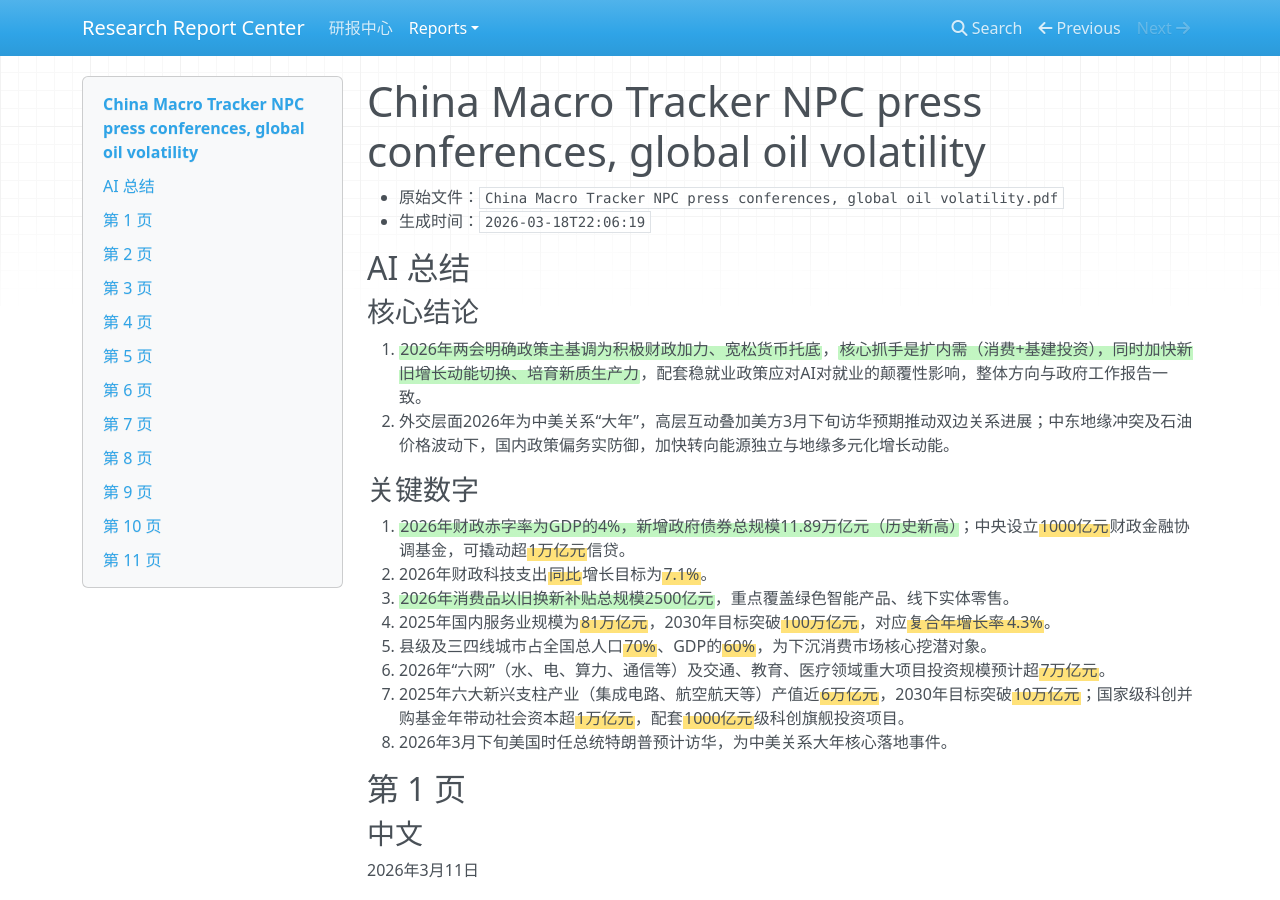
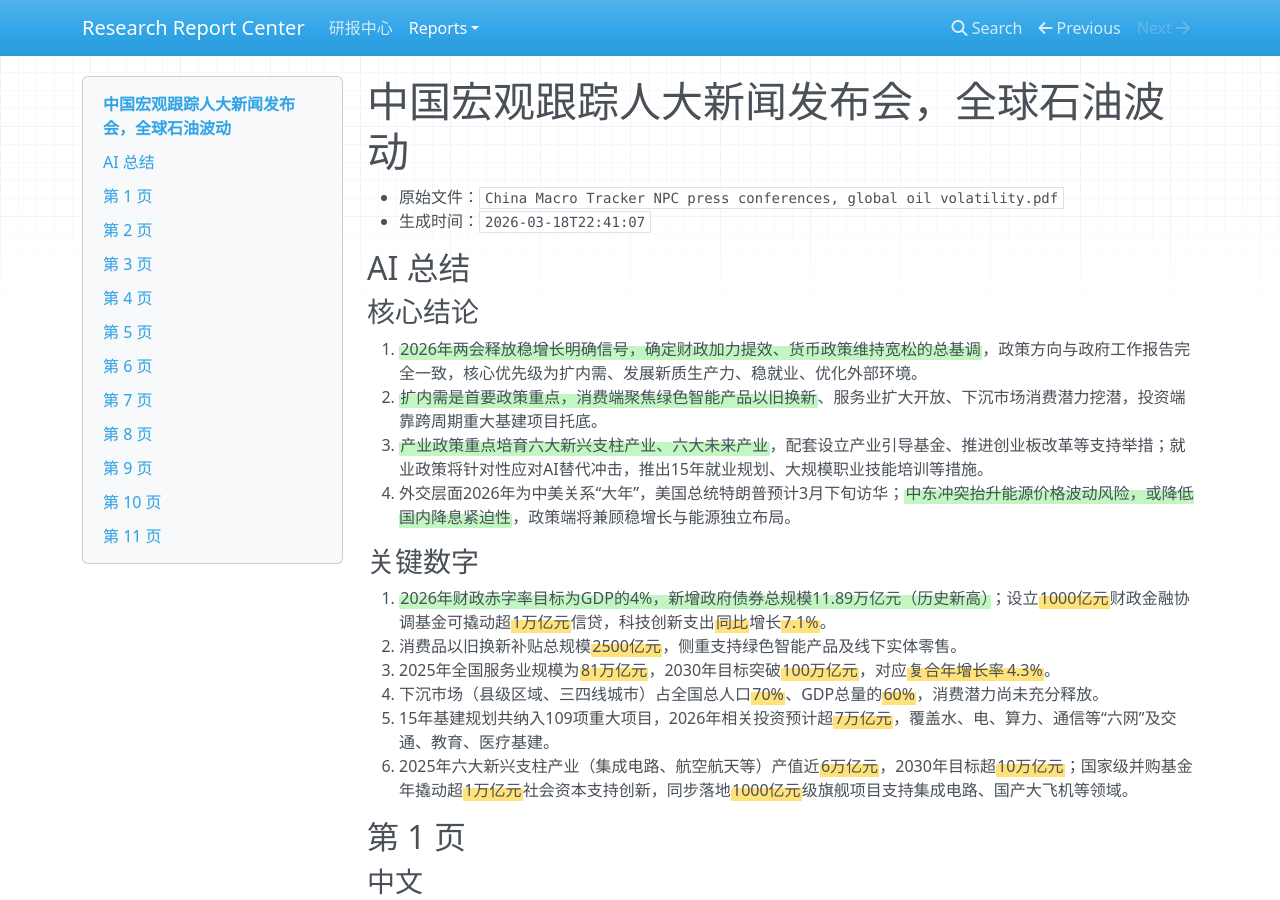
Before and after one commit to zephyr1125/ResearchReportCenter, an MkDocs documentation site: the page built from output/site_src/docs/reports/china-macro-tracker-npc-press-conferences-global-oil-volatility-1fa77902.md, in a window 1280 px wide and 900 px high. Built offline with MkDocs 1.6.1, drawn with Linux system fonts in a browser that asks for light colours; nearby versions of some CDN libraries; some of the changed text lies outside the part shown.

Commit message:
fix: 翻译列表和页面标题

```diff
--- a/output/site_src/docs/reports/china-macro-tracker-npc-press-conferences-global-oil-volatility-1fa77902.md
+++ b/output/site_src/docs/reports/china-macro-tracker-npc-press-conferences-global-oil-volatility-1fa77902.md
@@ -1,23 +1,23 @@
-# China Macro Tracker NPC press conferences, global oil volatility
+# 中国宏观跟踪人大新闻发布会，全球石油波动
 
 - 原始文件：`China Macro Tracker NPC press conferences, global oil volatility.pdf`
-- 生成时间：`2026-03-18T22:06:19`
+- 生成时间：`2026-03-18T22:41:07`
 
 ## AI 总结
 
 ### 核心结论
-1. <mark class="rrc-highlight-insight">2026年两会明确政策主基调为积极财政加力、宽松货币托底</mark>，<mark class="rrc-highlight-insight">核心抓手是扩内需（消费+基建投资），同时加快新旧增长动能切换、培育新质生产力</mark>，配套稳就业政策应对AI对就业的颠覆性影响，整体方向与政府工作报告一致。
-2. 外交层面2026年为中美关系“大年”，高层互动叠加美方3月下旬访华预期推动双边关系进展；中东地缘冲突及石油价格波动下，国内政策偏务实防御，加快转向能源独立与地缘多元化增长动能。
+1. <mark class="rrc-highlight-insight">2026年两会释放稳增长明确信号，确定财政加力提效、货币政策维持宽松的总基调</mark>，政策方向与政府工作报告完全一致，核心优先级为扩内需、发展新质生产力、稳就业、优化外部环境。
+2. <mark class="rrc-highlight-insight">扩内需是首要政策重点，消费端聚焦绿色智能产品以旧换新</mark>、服务业扩大开放、下沉市场消费潜力挖潜，投资端靠跨周期重大基建项目托底。
+3. <mark class="rrc-highlight-insight">产业政策重点培育六大新兴支柱产业、六大未来产业</mark>，配套设立产业引导基金、推进创业板改革等支持举措；就业政策将针对性应对AI替代冲击，推出15年就业规划、大规模职业技能培训等措施。
+4. 外交层面2026年为中美关系“大年”，美国总统特朗普预计3月下旬访华；<mark class="rrc-highlight-insight">中东冲突抬升能源价格波动风险，或降低国内降息紧迫性</mark>，政策端将兼顾稳增长与能源独立布局。
 
 ### 关键数字
-1. <mark class="rrc-highlight-insight">2026年财政赤字率为GDP的4%，新增政府债券总规模11.89万亿元（历史新高）</mark>；中央设立<mark class="rrc-highlight-data">1000亿元</mark>财政金融协调基金，可撬动超<mark class="rrc-highlight-data">1万亿元</mark>信贷。
-2. 2026年财政科技支出<mark class="rrc-highlight-data">同比</mark>增长目标为<mark class="rrc-highlight-data">7.1%</mark>。
-3. <mark class="rrc-highlight-insight">2026年消费品以旧换新补贴总规模2500亿元</mark>，重点覆盖绿色智能产品、线下实体零售。
-4. 2025年国内服务业规模为<mark class="rrc-highlight-data">81万亿元</mark>，2030年目标突破<mark class="rrc-highlight-data">100万亿元</mark>，对应<mark class="rrc-highlight-data">复合年增长率</mark><mark class="rrc-highlight-data">4.3%</mark>。
-5. 县级及三四线城市占全国总人口<mark class="rrc-highlight-data">70%</mark>、GDP的<mark class="rrc-highlight-data">60%</mark>，为下沉消费市场核心挖潜对象。
-6. 2026年“六网”（水、电、算力、通信等）及交通、教育、医疗领域重大项目投资规模预计超<mark class="rrc-highlight-data">7万亿元</mark>。
-7. 2025年六大新兴支柱产业（集成电路、航空航天等）产值近<mark class="rrc-highlight-data">6万亿元</mark>，2030年目标突破<mark class="rrc-highlight-data">10万亿元</mark>；国家级科创并购基金年带动社会资本超<mark class="rrc-highlight-data">1万亿元</mark>，配套<mark class="rrc-highlight-data">1000亿元</mark>级科创旗舰投资项目。
-8. 2026年3月下旬美国时任总统特朗普预计访华，为中美关系大年核心落地事件。
+5. <mark class="rrc-highlight-insight">2026年财政赤字率目标为GDP的4%，新增政府债券总规模11.89万亿元（历史新高）</mark>；设立<mark class="rrc-highlight-data">1000亿元</mark>财政金融协调基金可撬动超<mark class="rrc-highlight-data">1万亿元</mark>信贷，科技创新支出<mark class="rrc-highlight-data">同比</mark>增长<mark class="rrc-highlight-data">7.1%</mark>。
+6. 消费品以旧换新补贴总规模<mark class="rrc-highlight-data">2500亿元</mark>，侧重支持绿色智能产品及线下实体零售。
+7. 2025年全国服务业规模为<mark class="rrc-highlight-data">81万亿元</mark>，2030年目标突破<mark class="rrc-highlight-data">100万亿元</mark>，对应<mark class="rrc-highlight-data">复合年增长率</mark><mark class="rrc-highlight-data">4.3%</mark>。
+8. 下沉市场（县级区域、三四线城市）占全国总人口<mark class="rrc-highlight-data">70%</mark>、GDP总量的<mark class="rrc-highlight-data">60%</mark>，消费潜力尚未充分释放。
+9. 15年基建规划共纳入109项重大项目，2026年相关投资预计超<mark class="rrc-highlight-data">7万亿元</mark>，覆盖水、电、算力、通信等“六网”及交通、教育、医疗基建。
+10. 2025年六大新兴支柱产业（集成电路、航空航天等）产值近<mark class="rrc-highlight-data">6万亿元</mark>，2030年目标超<mark class="rrc-highlight-data">10万亿元</mark>；国家级并购基金年撬动超<mark class="rrc-highlight-data">1万亿元</mark>社会资本支持创新，同步落地<mark class="rrc-highlight-data">1000亿元</mark>级旗舰项目支持集成电路、国产大飞机等领域。
 
 ## 第 1 页
 
@@ -75,7 +75,7 @@ jing.econ.liu@hsbc.com.hk
 积极的财政政策将继续
 <mark class="rrc-highlight-insight">2026年财政赤字维持在GDP的4%</mark>，新政府
 债券总额为<mark class="rrc-highlight-data">11.89万亿元人民币</mark>，创历史新高。在政策协调方面，
-中央政府设立<mark class="rrc-highlight-data">1000亿元</mark>财政金融协调基金
+<mark class="rrc-highlight-insight">中央政府设立1000亿元财政金融协调基金</mark>
 刺激内需，内需有能力调动<mark class="rrc-highlight-data">1万亿元</mark>以上
 信贷。与此同时，财政支出的构成正在优化：同时
 保持对教育、社会保障、就业和医疗保健的承诺，
@@ -91,7 +91,7 @@ jing.econ.liu@hsbc.com.hk
 <mark class="rrc-highlight-insight">中国无意通过人民币贬值来获得贸易优势</mark>。
 
 刺激国内消费和投资需求
-促进消费是今年的首要政策重点。在商品方面，
+<mark class="rrc-highlight-insight">促进消费是今年的首要政策重点</mark>。在商品方面，
 消费品以旧换新补贴计划升级，更加注重
 绿色智能产品和线下实体零售（虽然总补贴
 金额略降至<mark class="rrc-highlight-data">2500亿元人民币</mark>）。
@@ -227,7 +227,7 @@ https://www.research.hsbc.com
 重大项目将带动基础设施投资。十五年规划纳入109个重大项目
 跨越“六网”（水、电网、算力、通信、管道和
 物流网络）以及交通、教育和医疗基础设施。相关的
-<mark class="rrc-highlight-insight">初步估计，今年这些项目的投资将超过7万亿元人民币</mark>。
+初步估计，今年这些项目的投资将超过<mark class="rrc-highlight-data">7万亿元人民币</mark>。
 
 技术创新与新生产力的发展
 中国从旧的增长动力向新的增长动力的转变将进一步加快。发改委指出
```
Also changed, not shown: output/site_src/docs/index.md (+2 -2 lines), output/site_src/docs/reports/china-economic-comment-cf450f6c.md (+23 -23 lines), 6 other files.
